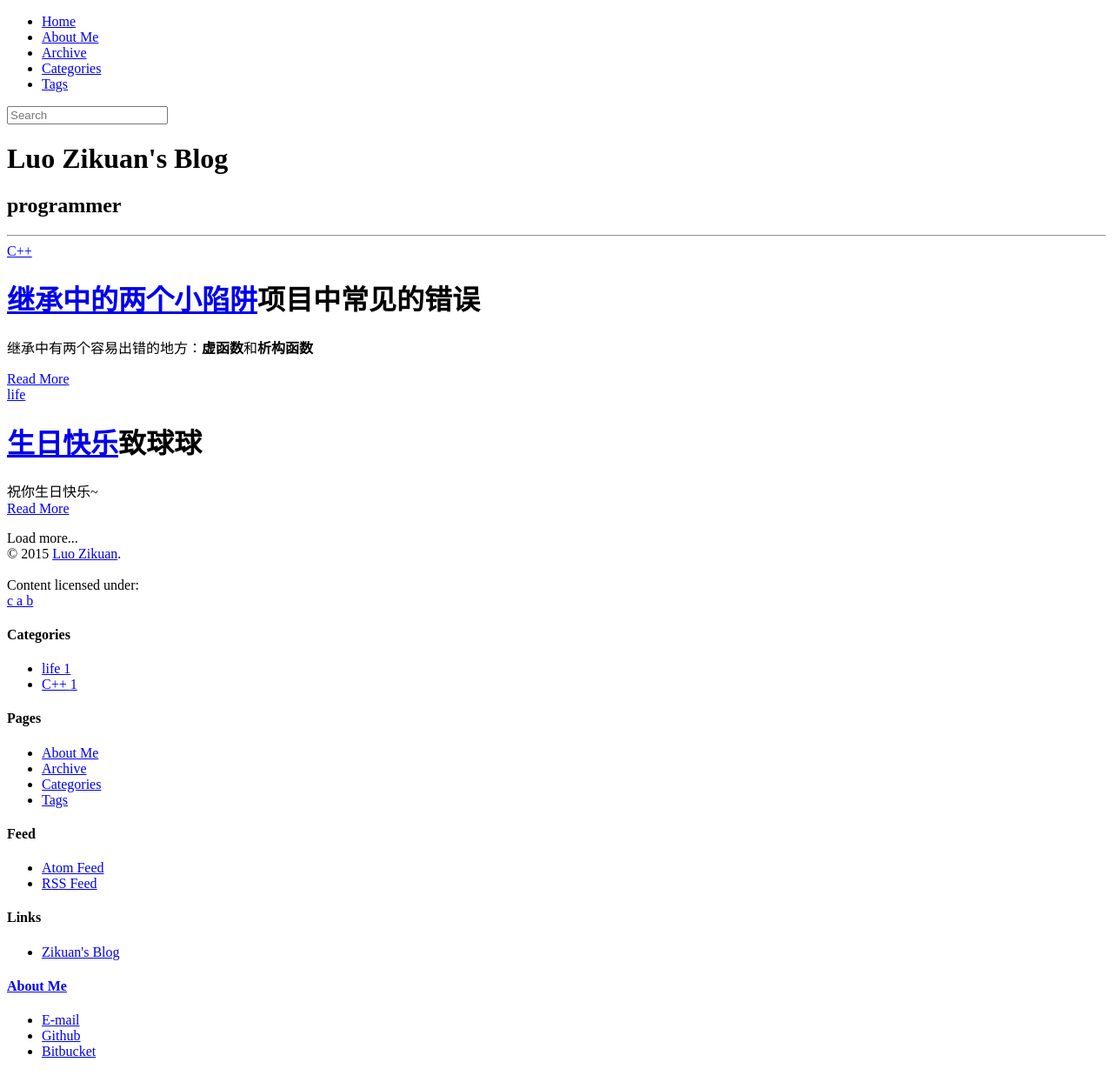
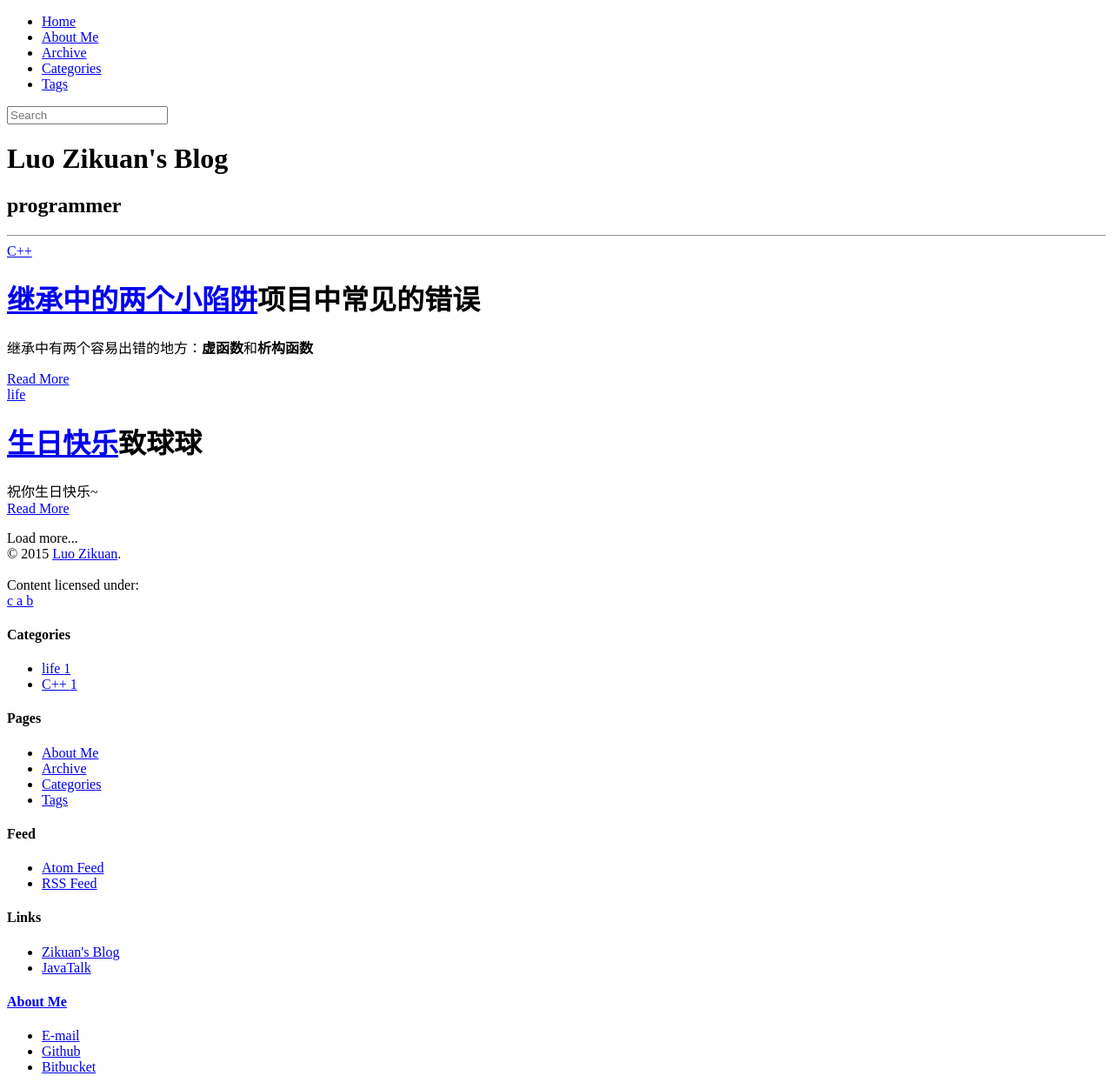
Before and after one commit to luozikuan/luozikuan.github.io, a Jekyll site: the page built from index.html, in a window 1280 px wide. Shown: the whole page at 87% size. Built offline with Jekyll 4.4.1, drawn with Linux system fonts in a browser that asks for light colours; nearby versions of some CDN libraries; library files that are not in the unit come from our copies; the list of posts is cut into pages by our own code.

Commit message:
add zhouhaocheng's blog link

```diff
--- a/_config.yml
+++ b/_config.yml
@@ -28,6 +28,7 @@ contact :
 #
 links :
   Zikuan's Blog : http://luozikuan.github.io/
+  JavaTalk : http://www.zhouhaocheng.cn/
 
 # The search engine. Only support google custom search engine.
 #
```
